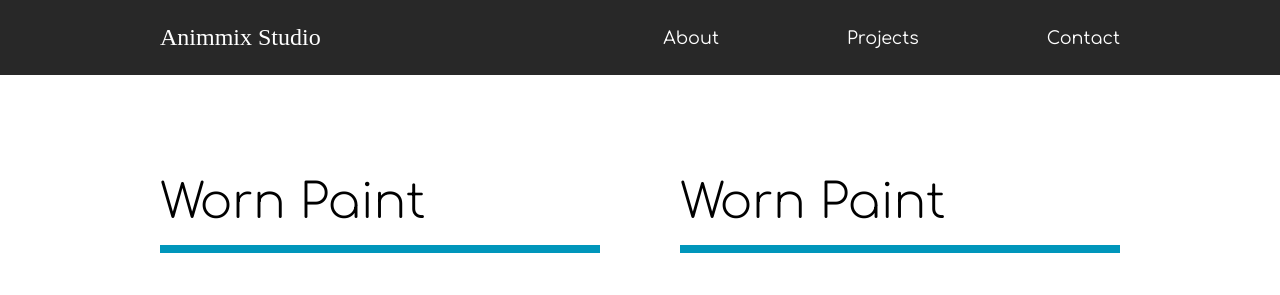
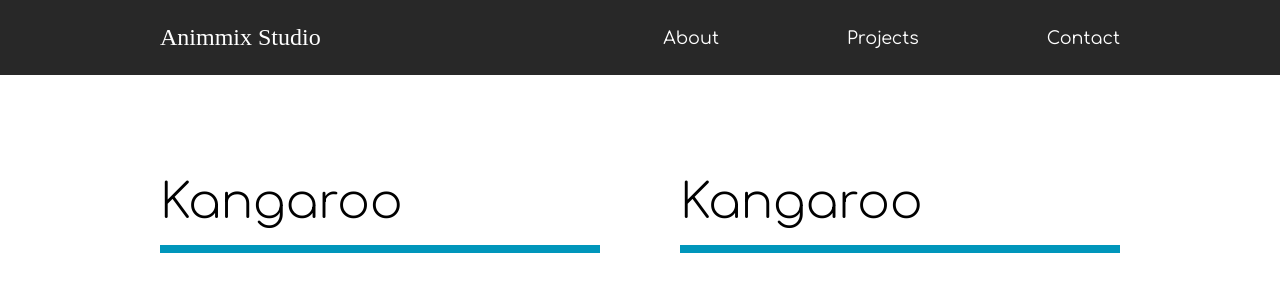
Before and after one commit to Behruz0129/capture-portfolio-deved-react, a React (Create React App) app: page /projects in a window 1280 px wide. Shown: the top 295 px of the page. Built offline with nearby package versions, Linux system fonts and the light colour scheme; a web font is replaced by a local one.

Commit message:
Update movieState.js

```diff
--- a/src/movieState.js
+++ b/src/movieState.js
@@ -1,46 +1,46 @@
 //import images
-import paint1 from './img/projects/paint1.gif';
-import paint2 from './img/projects/paint2.png';
+import kangaroo1 from './img/projects/kangaroo.jpg';
+import kangaroo2 from './img/projects/kangaroo.jpg';
 
 export const MovieState = () => {
   return [
     {
-      name: 'Worn Paint',
-      mainImg: paint1,
-      secondaryImg: paint2,
-      url: '/projects/worn-paint',
-      type: 'video',
+      name: 'Kangaroo',
+      mainImg: kangaroo1,
+      secondaryImg: kangaroo2,
+      url: '/projects/kangaroo',
+      type: 'photo',
       id: 0,
       awards: [
         {
           title: 'About Project',
           description:
-            'This project can be used for advertising for paints or similar scenes',
+            'This model can be used in the field of cinematography, game applications. The model`s grid is low poly.',
         },
         {
           title: 'What I did',
           description:
-            'It took me 1 hour to create this video. The video is created in a full blender',
+            'This model used a particle system and was created in 1 day. The part has been edited and colored in a realistic way.',
         },
       ],
     },
-     {
-      name: 'Worn Paint',
-      mainImg: paint1,
-      secondaryImg: paint2,
-      url: '/projects/worn-paint',
-      type: 'video',
+    {
+      name: 'Kangaroo',
+      mainImg: kangaroo1,
+      secondaryImg: kangaroo2,
+      url: '/projects/kangaroo',
+      type: 'photo',
       id: 0,
       awards: [
         {
           title: 'About Project',
           description:
-            'This project can be used for advertising for paints or similar scenes',
+            'This model can be used in the field of cinematography, game applications. The model`s grid is low poly.',
         },
         {
           title: 'What I did',
           description:
-            'It took me 1 hour to create this video. The video is created in a full blender',
+            'This model used a particle system and was created in 1 day. The part has been edited and colored in a realistic way.',
         },
       ],
     },
```
